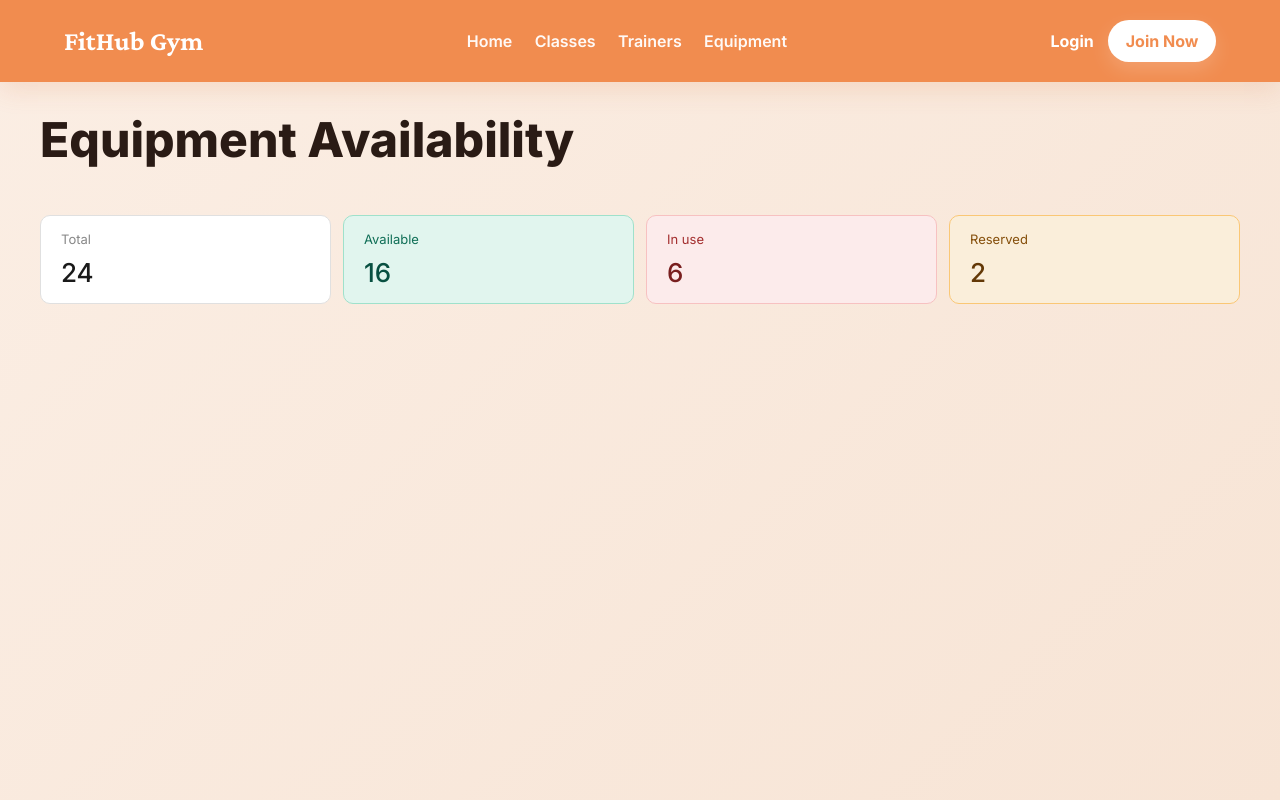
After one commit to fardilhajo/FitHub-Gym, a PHP site: page /equipment.html in a window 1280 px wide. The commit adds this page. Run offline with PHP 8.4, Linux system fonts and the light colour scheme.

Commit message:
adicionei uma parte do equipment

```diff
--- /dev/null
+++ b/css/pages/equipment.css
@@ -0,0 +1,178 @@
+/* ==========================================================================
+VARIÁVEIS E CONFIGURAÇÕES GERAIS
+========================================================================== */
+
+:root {
+    --orange: #f18c4f;
+    --orange-dark: #d87236;
+    --cream: #fff7f1;
+    --peach: #faebe0;
+    --surface: rgba(255, 255, 255, 0.72);
+    --surface-strong: #ffffff;
+    --text-dark: #2a1b15;
+    --text-body: #4a3b34;
+    --text-soft: #7d675b;
+    --border: rgba(216, 114, 54, 0.16);
+    --shadow: 0 18px 40px rgba(216, 114, 54, 0.14);
+  }
+
+  body {
+    font-family: 'Inter', sans-serif;
+    background: linear-gradient(135deg, #fbeee4 0%, #f7e4d5 100%);
+    color: var(--text-body);
+    min-height: 100vh;
+  }
+
+
+/* ==========================================================================
+NAVBAR
+========================================================================== */
+
+
+.navbar {
+    display: flex;
+    justify-content: space-between;
+    align-items: center;
+    gap: 1.5rem;
+    padding: 20px 5%;
+    background: var(--orange);
+    box-shadow: 0 8px 24px rgba(216, 114, 54, 0.16);
+  }
+
+  .nav-logo {
+    font-family: 'Crimson Pro', serif;
+    font-size: 1.7rem;
+    font-weight: 700;
+    color: white;
+    text-decoration: none;
+    white-space: nowrap;
+  }
+
+  .nav-links {
+    display: flex;
+    align-items: center;
+    list-style: none;
+    gap: 1.4rem;
+  }
+
+  .nav-links a {
+    color: rgba(255, 255, 255, 0.95);
+    text-decoration: none;
+    font-weight: 600;
+    transition: opacity 0.2s ease, transform 0.2s ease;
+  }
+
+  .nav-links a:hover {
+    opacity: 0.82;
+    transform: translateY(-1px);
+  }
+
+  .nav-actions {
+    display: flex;
+    gap: 0.9rem;
+    align-items: center;
+  }
+
+  .btn-login,
+  .btn-join {
+    cursor: pointer;
+    font-weight: 700;
+  }
+
+  .btn-login {
+    color: white;
+  }
+
+  .btn-join {
+    background: white;
+    color: var(--orange);
+    padding: 0.7rem 1.1rem;
+    border-radius: 999px;
+    box-shadow: 0 8px 20px rgba(255, 255, 255, 0.18);
+  }
+
+
+/* ==========================================================================
+LAYOUT E CABEÇALHO
+========================================================================== */
+
+.content {
+    width: min(1200px, calc(100% - 2rem));
+    margin: 0 auto;
+    padding: 2rem 0 3rem;
+  }
+
+  .page-header h1 {
+    font-size: clamp(2rem, 5vw, 3rem);
+    color: var(--text-dark);
+    margin-bottom: 1.75rem;
+    font-weight: 800;
+    line-height: 1.1;
+  }
+
+/* ==========================================================================
+Cards
+========================================================================== */
+.card {
+    border-radius: 10px;
+    padding: 15px 20px;
+    border: 1px solid;
+}
+
+.cards-container {
+    display: grid;
+    grid-template-columns: repeat(4, 1fr);
+    gap: 12px;
+    margin-top: 3rem;
+}
+
+.card__label {
+    font-size: 13px;
+    margin-bottom: 10px;
+
+}
+
+.card__value{
+    font-size: 26px;
+    font-weight: 500;
+
+}
+
+/* card cinza */
+.card--default {
+    background-color: #ffffff;
+    border-color: #e0e0e0;
+}
+.card--default .card__label { color: #888888; }
+.card--default .card__value { color: #1a1a1a; }
+
+/* card verde */
+.card--green {
+    background-color: #e1f5ee;
+    border-color: #9fe1cb;
+}
+.card--green .card__label { color: #0f6e56; }
+.card--green .card__value { color: #085041; }
+
+/* card vermelha */
+.card--red {
+    background-color: #fcebeb;
+    border-color: #f7c1c1;
+}
+.card--red .card__label { color: #a32d2d; }
+.card--red .card__value { color: #791f1f; }
+
+/* card amarela */
+.card--yellow {
+    background-color: #faeeda;
+    border-color: #fac775;
+}
+.card--yellow .card__label { color: #854f0b; }
+.card--yellow .card__value { color: #633806; }
+
+/* Responsivo */
+@media (max-width: 600px) {
+    .cards-container {
+        grid-template-columns: repeat(2, 1fr);
+    }
+}
--- /dev/null
+++ b/equipment.html
@@ -0,0 +1,81 @@
+<!DOCTYPE html>
+<html lang="en">
+    <head>
+        <meta charset="UTF-8">
+        <meta name="viewport" content="width=device-width, initial-scale=1.0">
+        <title>FitHub Gym - Home</title>
+        <link rel="preconnect" href="https://fonts.googleapis.com">
+        <link rel="preconnect" href="https://fonts.gstatic.com" crossorigin>
+        <link href="https://fonts.googleapis.com/css2?family=Crimson+Pro:wght@600;700&family=Inter:wght@400;500;600;700;800&display=swap" rel="stylesheet">
+        <link rel="stylesheet" href="css/reset.css">
+        <link rel="stylesheet" href="css/pages/equipment.css">
+      </head>
+
+<body>
+
+    <body>
+
+        <!-- NAVBAR -->
+        <nav class="navbar">
+          <a href="index.html" class="nav-logo">FitHub Gym</a>
+
+          <ul class="nav-links">
+            <li><a href="index.html">Home</a></li>
+            <li><a href="book-class.html">Classes</a></li>
+            <li><a href="trainer-profile.html">Trainers</a></li>
+            <li><a href="equipment.html">Equipment</a></li>
+          </ul>
+
+          <div class="nav-actions">
+            <span class="btn-login">Login</span>
+            <span class="btn-join">Join Now</span>
+          </div>
+        </nav>
+
+        <!-- MAIN -->
+
+        <main class="content">
+
+            <header class="page-header">
+                <h1>Equipment Availability</h1>
+              </header>
+
+            <!-- STAT CARDS -->
+            <div class="cards-container">
+
+                <div class="card card--default">
+                    <p class="card__label">Total</p>
+                    <p class="card__value">24</p>
+                </div>
+
+                <div class="card card--green">
+                    <p class="card__label">Available</p>
+                    <p class="card__value">16</p>
+                </div>
+
+                <div class="card card--red">
+                    <p class="card__label">In use</p>
+                    <p class="card__value">6</p>
+                </div>
+
+                <div class="card card--yellow">
+                    <p class="card__label">Reserved</p>
+                    <p class="card__value">2</p>
+                </div>
+
+
+
+
+
+
+
+
+        </main>
+
+
+
+
+
+
+</body>
+</html>
--- a/index.html
+++ b/index.html
@@ -18,7 +18,7 @@
       <li><a href="index.html">Home</a></li>
       <li><a href="book-class.html">Classes</a></li>
       <li><a href="trainer-profile.html">Trainers</a></li>
-      <li><a href="#equipment">Equipment</a></li>
+      <li><a href="equipment.html">Equipment</a></li>
     </ul>
 
     <div class="nav-actions">
--- a/trainer-profile.html
+++ b/trainer-profile.html
@@ -18,7 +18,7 @@
       <li><a href="index.html">Home</a></li>
       <li><a href="book-class.html">Classes</a></li>
       <li><a href="trainer-profile.html">Trainers</a></li>
-      <li><a href="#equipment">Equipment</a></li>
+      <li><a href="equipment.html">Equipment</a></li>
     </ul>
 
     <div class="nav-actions">
```
Also changed, not shown: book-class.html (+11 -15 lines), css/pages/booking.css (+5 -3 lines).
